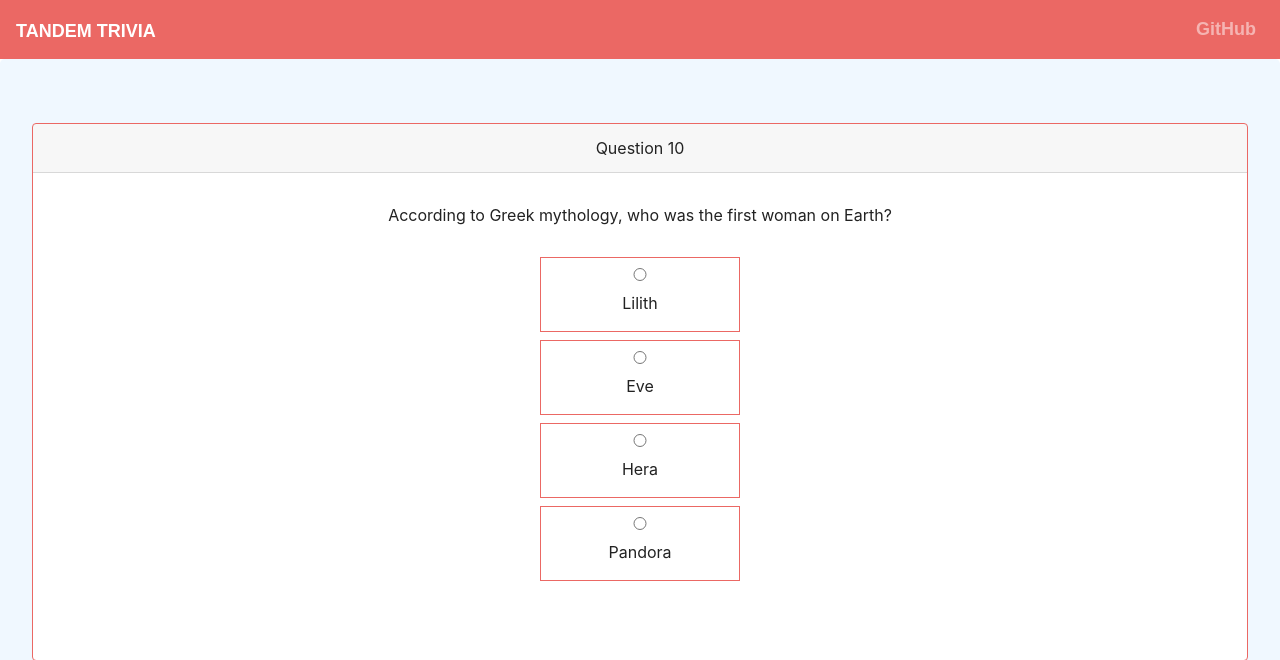
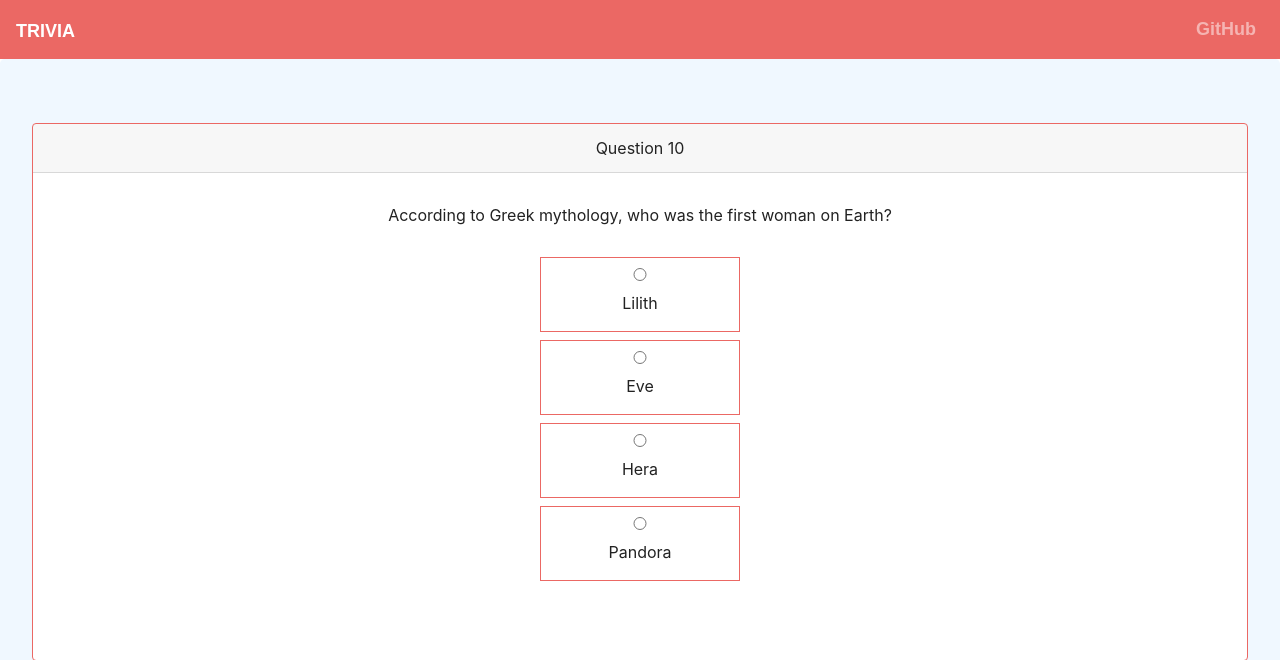
Before and after one commit to ganttArt/trivia-webapp, a Django app: page / in a window 1280 px wide. Shown: the top 660 px of the page. Run offline with Django 3.2, Linux system fonts and the light colour scheme; some libraries are stand-ins or nearby versions; some web fonts are replaced.

Commit message:
Removed 'Tandem' from the header.

```diff
--- a/templates/base.html
+++ b/templates/base.html
@@ -10,7 +10,7 @@
     </head>
     <body>
         <nav class="navbar navbar-expand-lg navbar-dark bg-primary">
-            <a class="navbar-brand" href="/">Tandem Trivia</a>
+            <a class="navbar-brand" href="/">Trivia</a>
             <button class="navbar-toggler" type="button" data-toggle="collapse" data-target="#navbarColor01" aria-controls="navbarColor01" aria-expanded="false" aria-label="Toggle navigation">
               <span class="navbar-toggler-icon"></span>
             </button>
```
